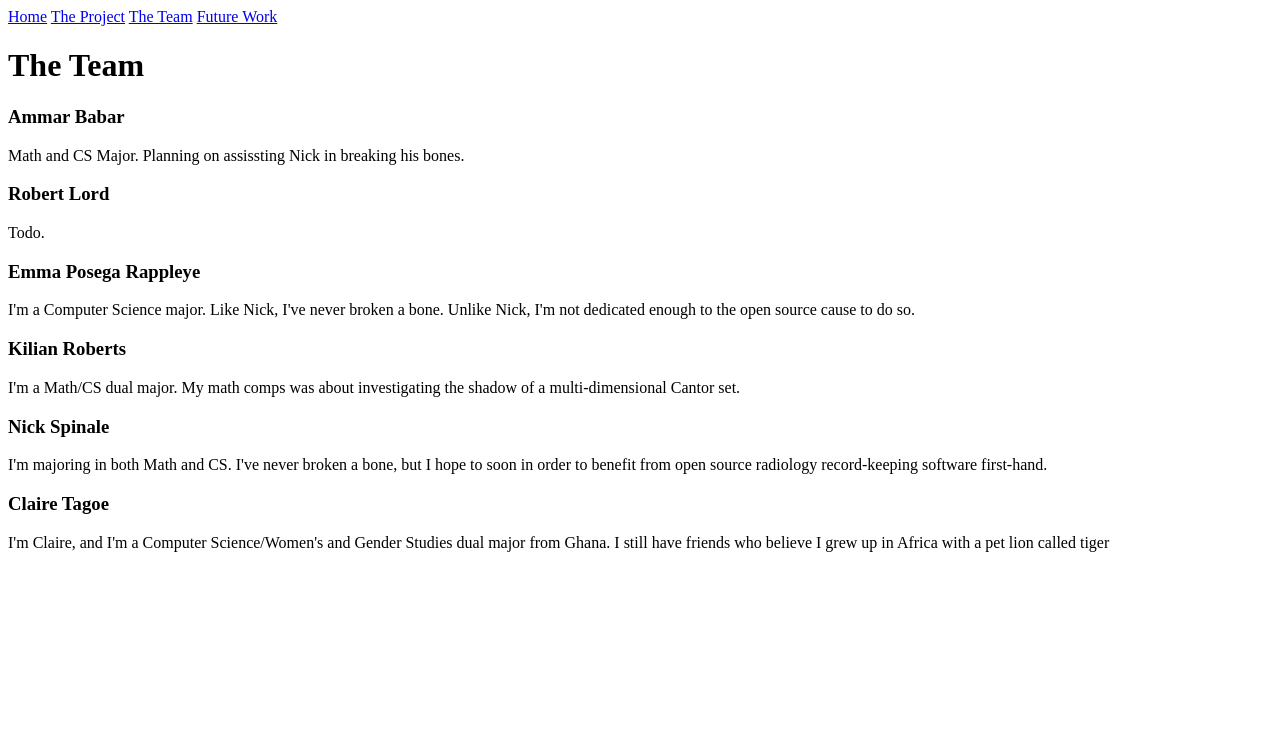
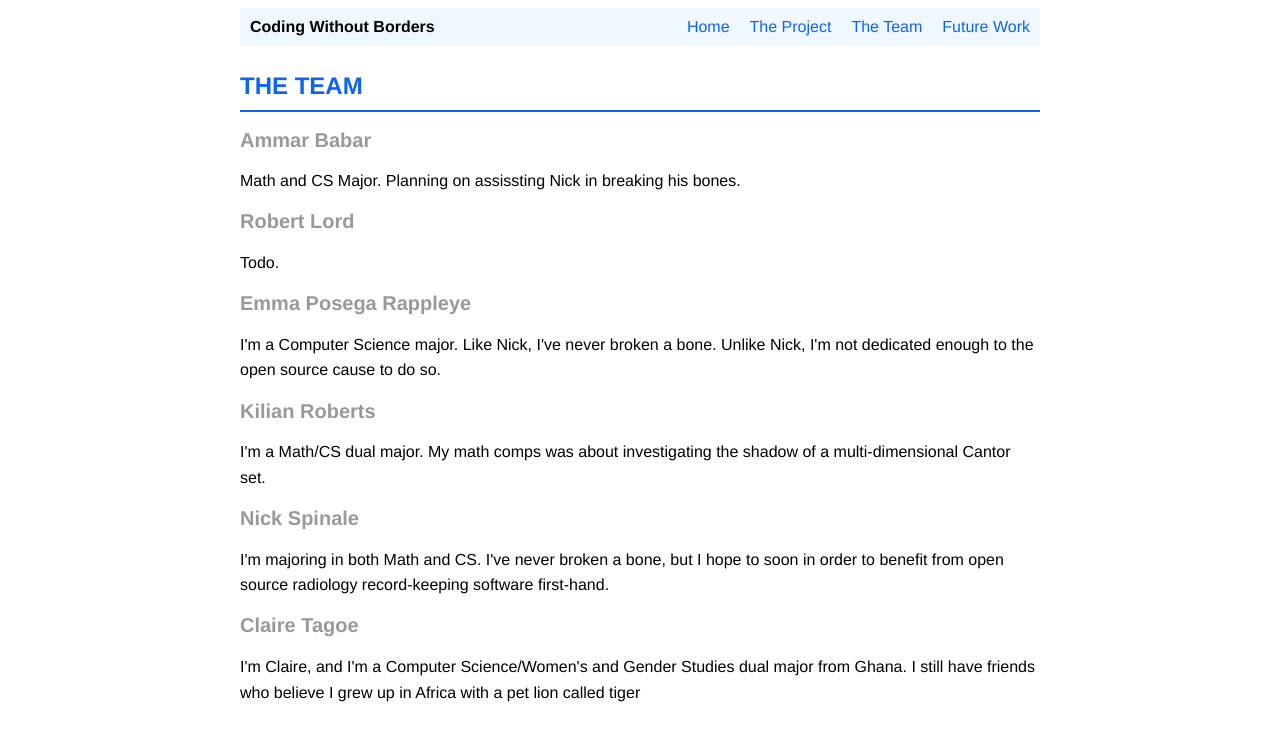
Before and after one commit to ComputerComps/website, a plain HTML site: page team.html in a window 1280 px wide. Drawn offline with Linux system fonts and the light colour scheme.

Commit message:
Add some styling

```diff
--- a/index.css
+++ b/index.css
@@ -0,0 +1,44 @@
+html {
+  font-family: Helvetica, sans-serif;
+}
+
+.header, .page {
+  max-width: 800px;
+  margin: 0 auto;
+}
+
+.header {
+  background-color: #F0F8FF;
+  display: flex;
+}
+.header a {
+  color: #0D64F1;
+  text-decoration: none;
+  padding: 10px;
+  display: block;
+}
+.header a:hover {
+  text-decoration: underline;
+}
+.header-title {
+  font-weight: bold;
+  align-self: center;
+  padding: 10px;
+  flex-grow: 1;
+}
+
+p {
+  line-height: 1.6;
+}
+
+h1 {
+  color: #0D64F1;
+  text-transform: uppercase;
+  font-size: 1.5rem;
+  border-bottom: 2px solid #0D64F1;
+  padding: 10px 0;
+}
+h2 {
+  color: #999;
+  font-size: 1.25rem;
+}
--- a/team.html
+++ b/team.html
@@ -6,6 +6,7 @@
   </head>
   <body>
     <div class="header">
+      <div class="header-title">Coding Without Borders</div>
       <a href="index.html">Home</a>
       <a href="project.html">The Project</a>
       <a href="team.html">The Team</a>
@@ -14,40 +15,40 @@
     <div class="page">
       <h1>The Team</h1>
         <div>
-          <h3>Ammar Babar</h3>
+          <h2>Ammar Babar</h2>
           <p>
             Math and CS Major. Planning on assissting Nick in breaking his bones.
           </p>
         </div>
         <div>
-          <h3>Robert Lord</h3>
+          <h2>Robert Lord</h2>
           <p>
             Todo.
           </p>
         </div>
         <div>
-          <h3>Emma Posega Rappleye</h3>
+          <h2>Emma Posega Rappleye</h2>
           <p>
             I'm a Computer Science major.
             Like Nick, I've never broken a bone. Unlike Nick, I'm not dedicated enough to the open source cause to do so.
           </p>
         </div>
         <div>
-          <h3>Kilian Roberts</h3>
+          <h2>Kilian Roberts</h2>
           <p>
             I'm a Math/CS dual major.
             My math comps was about investigating the shadow of a multi-dimensional Cantor set.
           </p>
         </div>
         <div>
-          <h3>Nick Spinale</h3>
+          <h2>Nick Spinale</h2>
           <p>
             I'm majoring in both Math and CS.
             I've never broken a bone, but I hope to soon in order to benefit from open source radiology record-keeping software first-hand.
           </p>
         </div>
         <div>
-          <h3>Claire Tagoe</h3>
+          <h2>Claire Tagoe</h2>
           <p>
             I'm Claire, and I'm a Computer Science/Women's and Gender Studies dual major from Ghana.
             I still have friends who believe I grew up in Africa with a pet lion called tiger
```
Also changed, not shown: future.html (+1 -0 lines), index.html (+3 -3 lines), project.html (+1 -0 lines).
